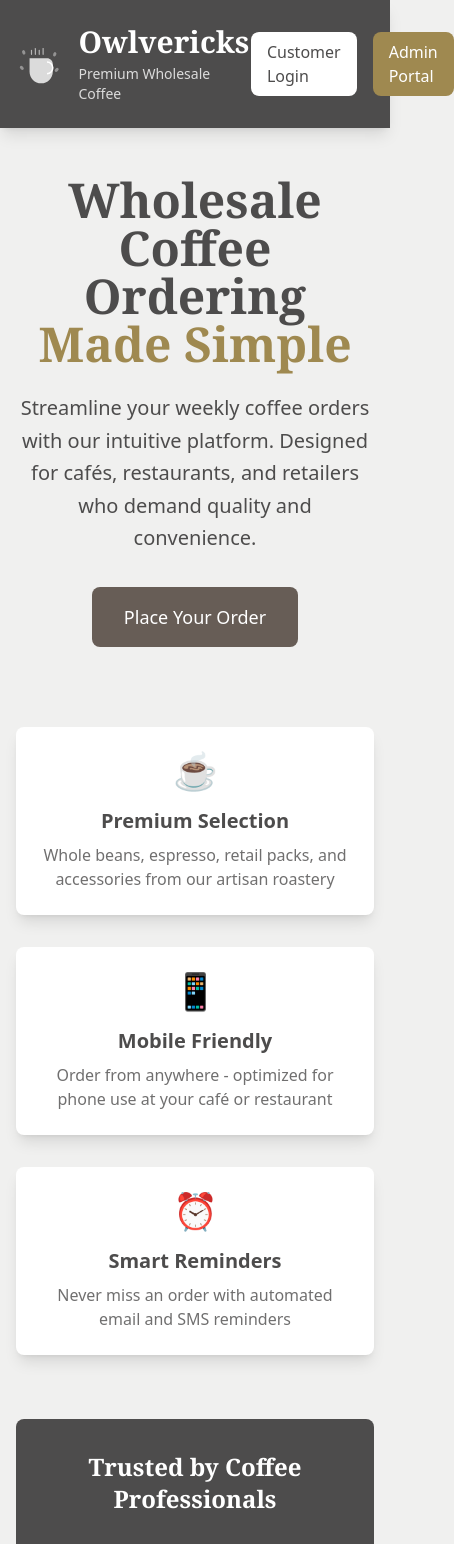
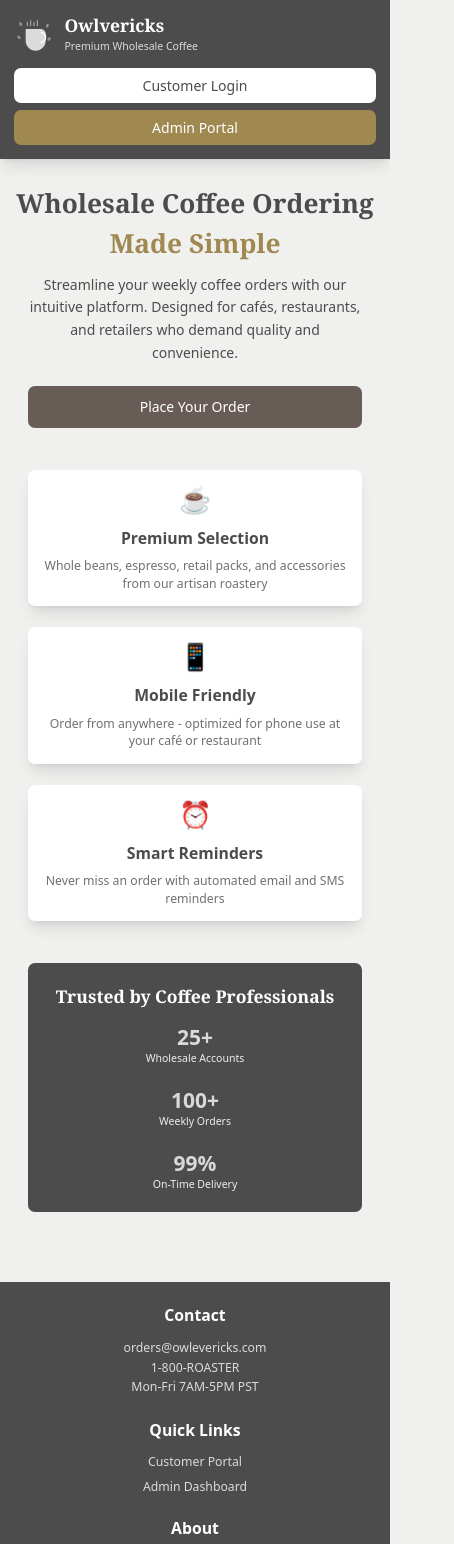
Before and after one commit to jasonhuangco/AI-Ordering-App, a Next.js app: page / in a window 390 px wide. Shown: the top 1544 px of the page, 454 px wide, since content can reach past the window. Built offline with nearby package versions, Linux system fonts and the light colour scheme; no server answers; a web font is replaced by a local one.

Commit message:
feat: Enhance mobile responsiveness with media queries and improve layout for better usability

```diff
--- a/src/app/globals.css
+++ b/src/app/globals.css
@@ -38,6 +38,17 @@
   body {
     font-feature-settings: 'rlig' 1, 'calt' 1;
   }
+
+  /* Mobile-first responsive improvements */
+  @media (max-width: 640px) {
+    html {
+      font-size: 14px;
+    }
+
+    body {
+      line-height: 1.5;
+    }
+  }
 }
 
 @layer components {
@@ -63,6 +74,22 @@
   .text-heading {
     @apply font-heading font-semibold text-coffee-dark;
   }
+
+  /* Mobile touch improvements */
+  @media (max-width: 640px) {
+    .btn-coffee,
+    .btn-coffee-outline,
+    .btn-primary,
+    .btn-secondary {
+      min-height: 44px; /* iOS recommended touch target */
+      touch-action: manipulation; /* Prevents zoom on tap */
+    }
+
+    /* Better spacing for mobile cards */
+    .card-coffee {
+      @apply p-4;
+    }
+  }
 }
 
 /* Custom coffee-themed styling */
--- a/src/app/page.tsx
+++ b/src/app/page.tsx
@@ -18,37 +18,37 @@ export default function HomePage() {
         style={{ backgroundColor: branding.primaryColor || '#8B4513' }}
       >
         <div className="max-w-7xl mx-auto px-4 sm:px-6 lg:px-8">
-          <div className="flex justify-between items-center py-6">
-            <div className="flex items-center space-x-4">
+          <div className="flex flex-col sm:flex-row sm:justify-between sm:items-center py-4 sm:py-6 gap-4">
+            <div className="flex items-center space-x-3 sm:space-x-4">
               {branding.logoUrl ? (
                 <img
                   src={branding.logoUrl}
                   alt={branding.companyName}
-                  className="w-12 h-12 object-contain"
+                  className="w-10 h-10 sm:w-12 sm:h-12 object-contain flex-shrink-0"
                 />
               ) : (
-                <Logo className="text-white" width={48} height={48} />
+                <Logo className="text-white flex-shrink-0" width={40} height={40} />
               )}
-              <div>
-                <h1 className="text-3xl font-serif font-bold text-white">
+              <div className="min-w-0 flex-1">
+                <h1 className="text-xl sm:text-2xl lg:text-3xl font-serif font-bold text-white leading-tight">
                   {branding.companyName || 'Roaster Ordering v1'}
                 </h1>
-                <p className="text-white/80 text-sm mt-1">
+                <p className="text-white/80 text-xs sm:text-sm mt-1 leading-tight">
                   {branding.tagline || 'Premium Wholesale Coffee Platform'}
                 </p>
               </div>
             </div>
-            <nav className="flex space-x-4">
+            <nav className="flex flex-col sm:flex-row gap-2 sm:gap-4">
               <Link
                 href="/login"
-                className="px-4 py-2 rounded-lg font-medium transition-all duration-200 bg-white text-coffee-brown hover:opacity-90"
+                className="px-4 py-2 rounded-lg font-medium transition-all duration-200 bg-white text-center hover:opacity-90"
                 style={{ color: branding.primaryColor || '#8B4513' }}
               >
                 Customer Login
               </Link>
               <Link
                 href="/admin"
-                className="px-4 py-2 rounded-lg font-medium transition-all duration-200 text-white hover:opacity-90"
+                className="px-4 py-2 rounded-lg font-medium transition-all duration-200 text-white text-center hover:opacity-90"
                 style={{ backgroundColor: branding.accentColor || '#DAA520' }}
               >
                 Admin Portal
@@ -59,31 +59,31 @@ export default function HomePage() {
       </header>
 
       {/* Hero Section */}
-      <main className="max-w-7xl mx-auto px-4 sm:px-6 lg:px-8 py-12">
+      <main className="max-w-7xl mx-auto px-4 sm:px-6 lg:px-8 py-8 sm:py-12">
         <div className="text-center">
           <h2
-            className="text-5xl font-serif font-bold mb-6"
+            className="text-3xl sm:text-4xl lg:text-5xl font-serif font-bold mb-4 sm:mb-6 leading-tight"
             style={{ color: branding.primaryColor || '#8B4513' }}
           >
             {branding.heroTitle || 'Wholesale Coffee Ordering'}
             <span
-              className="block"
+              className="block mt-2"
               style={{ color: branding.accentColor || '#DAA520' }}
             >
               {branding.heroSubtitle || 'Made Simple'}
             </span>
           </h2>
           <p
-            className="text-xl max-w-3xl mx-auto mb-8 leading-relaxed"
+            className="text-base sm:text-lg lg:text-xl max-w-3xl mx-auto mb-6 sm:mb-8 leading-relaxed px-4"
             style={{ color: branding.primaryColor || '#8B4513' }}
           >
             {branding.heroDescription || 'Streamline your weekly coffee orders with our intuitive platform. Designed for cafés, restaurants, and retailers who demand quality and convenience.'}
           </p>
 
-          <div className="flex flex-col sm:flex-row gap-4 justify-center items-center">
+          <div className="flex flex-col sm:flex-row gap-4 justify-center items-center px-4">
             <Link
               href="/login"
-              className="text-lg px-8 py-4 rounded-lg font-medium transition-all duration-200 text-white hover:opacity-90"
+              className="w-full sm:w-auto text-base sm:text-lg px-6 sm:px-8 py-3 sm:py-4 rounded-lg font-medium transition-all duration-200 text-white hover:opacity-90"
               style={{ backgroundColor: branding.buttonColor || '#8B4513' }}
             >
               Place Your Order
@@ -93,64 +93,64 @@ export default function HomePage() {
 
         {/* Features Section */}
         {(branding.showFeatures !== false) && (
-          <div className="mt-20 grid md:grid-cols-3 gap-8">
-            <div className="bg-white rounded-lg shadow-lg p-6 text-center">
+          <div className="mt-12 sm:mt-16 lg:mt-20 grid grid-cols-1 sm:grid-cols-2 lg:grid-cols-3 gap-6 sm:gap-8">
+            <div className="bg-white rounded-lg shadow-lg p-4 sm:p-6 text-center mx-4 sm:mx-0">
               <div
-                className="text-4xl mb-4"
+                className="text-3xl sm:text-4xl mb-3 sm:mb-4"
                 style={{ color: branding.accentColor || '#DAA520' }}
               >
                 ☕
               </div>
               <h3
-                className="text-xl font-semibold mb-2"
+                className="text-lg sm:text-xl font-semibold mb-2"
                 style={{ color: branding.primaryColor || '#8B4513' }}
               >
                 Premium Selection
               </h3>
               <p
-                className="opacity-80"
+                className="text-sm sm:text-base opacity-80"
                 style={{ color: branding.primaryColor || '#8B4513' }}
               >
                 Whole beans, espresso, retail packs, and accessories from our artisan roastery
               </p>
             </div>
 
-            <div className="bg-white rounded-lg shadow-lg p-6 text-center">
+            <div className="bg-white rounded-lg shadow-lg p-4 sm:p-6 text-center mx-4 sm:mx-0">
               <div
-                className="text-4xl mb-4"
+                className="text-3xl sm:text-4xl mb-3 sm:mb-4"
                 style={{ color: branding.accentColor || '#DAA520' }}
               >
                 📱
               </div>
               <h3
-                className="text-xl font-semibold mb-2"
+                className="text-lg sm:text-xl font-semibold mb-2"
                 style={{ color: branding.primaryColor || '#8B4513' }}
               >
                 Mobile Friendly
               </h3>
               <p
-                className="opacity-80"
+                className="text-sm sm:text-base opacity-80"
                 style={{ color: branding.primaryColor || '#8B4513' }}
               >
                 Order from anywhere - optimized for phone use at your café or restaurant
               </p>
             </div>
 
-            <div className="bg-white rounded-lg shadow-lg p-6 text-center">
+            <div className="bg-white rounded-lg shadow-lg p-4 sm:p-6 text-center mx-4 sm:mx-0 sm:col-span-2 lg:col-span-1">
               <div
-                className="text-4xl mb-4"
+                className="text-3xl sm:text-4xl mb-3 sm:mb-4"
                 style={{ color: branding.accentColor || '#DAA520' }}
               >
                 ⏰
               </div>
               <h3
-                className="text-xl font-semibold mb-2"
+                className="text-lg sm:text-xl font-semibold mb-2"
                 style={{ color: branding.primaryColor || '#8B4513' }}
               >
                 Smart Reminders
               </h3>
               <p
-                className="opacity-80"
+                className="text-sm sm:text-base opacity-80"
                 style={{ color: branding.primaryColor || '#8B4513' }}
               >
                 Never miss an order with automated email and SMS reminders
@@ -162,39 +162,39 @@ export default function HomePage() {
         {/* Stats Section */}
         {(branding.showStats !== false) && (
           <div
-            className="mt-16 rounded-lg p-8 text-white text-center"
+            className="mt-12 sm:mt-16 mx-4 sm:mx-0 rounded-lg p-6 sm:p-8 text-white text-center"
             style={{ backgroundColor: branding.primaryColor || '#8B4513' }}
           >
-            <h3 className="text-2xl font-serif font-bold mb-6">
+            <h3 className="text-xl sm:text-2xl font-serif font-bold mb-4 sm:mb-6">
               Trusted by Coffee Professionals
             </h3>
-            <div className="grid md:grid-cols-3 gap-8">
+            <div className="grid grid-cols-1 sm:grid-cols-3 gap-6 sm:gap-8">
               <div>
                 <div
-                  className="text-3xl font-bold"
+                  className="text-2xl sm:text-3xl font-bold"
                   style={{ color: branding.secondaryColor || '#D2B48C' }}
                 >
                   25+
                 </div>
-                <div className="text-sm opacity-90">Wholesale Accounts</div>
+                <div className="text-xs sm:text-sm opacity-90">Wholesale Accounts</div>
               </div>
               <div>
                 <div
-                  className="text-3xl font-bold"
+                  className="text-2xl sm:text-3xl font-bold"
                   style={{ color: branding.secondaryColor || '#D2B48C' }}
                 >
                   100+
                 </div>
-                <div className="text-sm opacity-90">Weekly Orders</div>
+                <div className="text-xs sm:text-sm opacity-90">Weekly Orders</div>
               </div>
               <div>
                 <div
-                  className="text-3xl font-bold"
+                  className="text-2xl sm:text-3xl font-bold"
                   style={{ color: branding.secondaryColor || '#D2B48C' }}
                 >
                   99%
                 </div>
-                <div className="text-sm opacity-90">On-Time Delivery</div>
+                <div className="text-xs sm:text-sm opacity-90">On-Time Delivery</div>
               </div>
             </div>
           </div>
@@ -203,21 +203,21 @@ export default function HomePage() {
 
       {/* Footer */}
       <footer
-        className="text-white mt-20"
+        className="text-white mt-12 sm:mt-20"
         style={{ backgroundColor: branding.primaryColor || '#8B4513' }}
       >
-        <div className="max-w-7xl mx-auto px-4 sm:px-6 lg:px-8 py-8">
-          <div className="grid md:grid-cols-3 gap-8">
-            <div>
-              <h4 className="text-lg font-semibold mb-4">Contact</h4>
-              <p className="text-white/80 text-sm">
+        <div className="max-w-7xl mx-auto px-4 sm:px-6 lg:px-8 py-6 sm:py-8">
+          <div className="grid grid-cols-1 sm:grid-cols-2 lg:grid-cols-3 gap-6 sm:gap-8">
+            <div className="text-center sm:text-left">
+              <h4 className="text-lg font-semibold mb-3 sm:mb-4">Contact</h4>
+              <p className="text-white/80 text-sm leading-relaxed">
                 {branding.contactEmail || 'support@roasterordering.com'}<br />
                 {branding.contactPhone || '1-800-ROASTER'}<br />
                 Mon-Fri 7AM-5PM PST
               </p>
             </div>
-            <div>
-              <h4 className="text-lg font-semibold mb-4">Quick Links</h4>
+            <div className="text-center sm:text-left">
+              <h4 className="text-lg font-semibold mb-3 sm:mb-4">Quick Links</h4>
               <div className="space-y-2 text-sm">
                 <Link href="/login" className="block text-white/80 hover:text-white">
                   Customer Portal
@@ -227,15 +227,15 @@ export default function HomePage() {
                 </Link>
               </div>
             </div>
-            <div>
-              <h4 className="text-lg font-semibold mb-4">About</h4>
-              <p className="text-white/80 text-sm">
+            <div className="text-center sm:text-left sm:col-span-2 lg:col-span-1">
+              <h4 className="text-lg font-semibold mb-3 sm:mb-4">About</h4>
+              <p className="text-white/80 text-sm leading-relaxed">
                 Professional wholesale coffee ordering platform designed for
                 cafés, restaurants, and retailers.
               </p>
             </div>
           </div>
-          <div className="border-t border-white/20 mt-8 pt-4 text-center text-white/80 text-sm">
+          <div className="border-t border-white/20 mt-6 sm:mt-8 pt-4 text-center text-white/80 text-sm">
             <p>&copy; 2025 {branding.companyName || 'Roaster Ordering v1'}. All rights reserved.</p>
           </div>
         </div>
```
